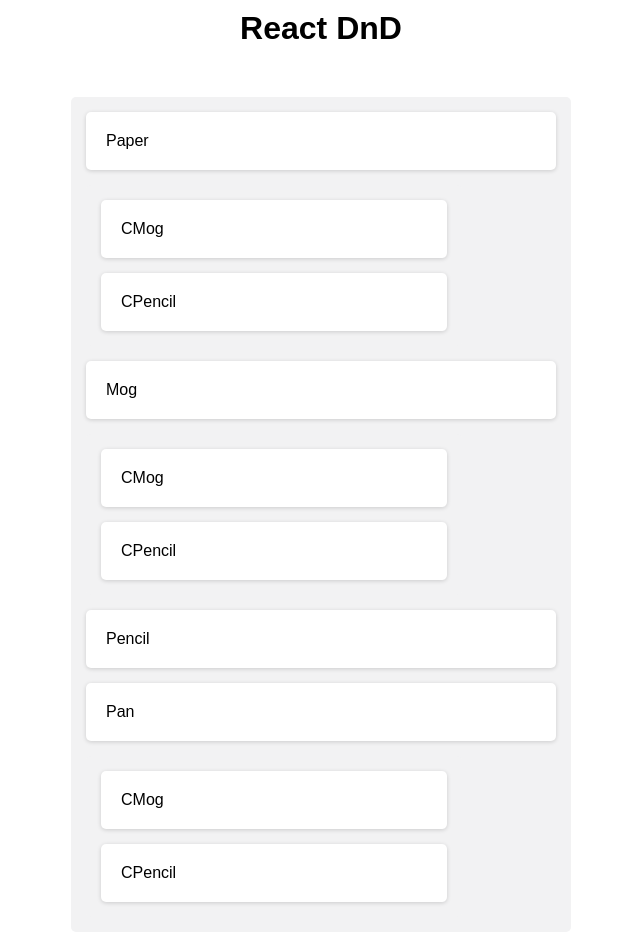
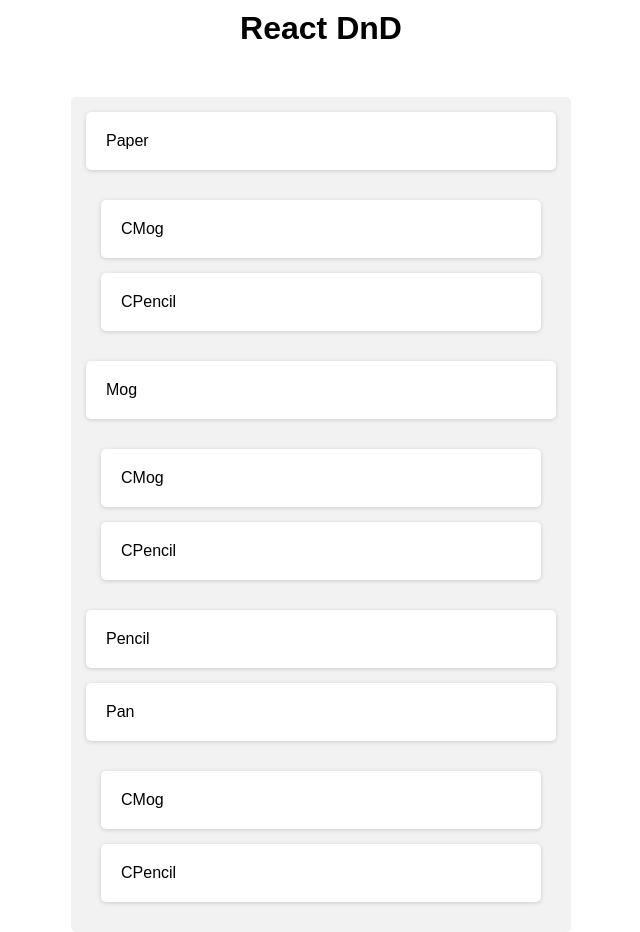
Before and after one commit to itsjahidhasan/react-dnd, a React (Vite) app: page / in a window 1280 px wide. Shown: the whole page, without its empty margins (319-959 px from the left). Built offline with nearby package versions, Linux system fonts and the light colour scheme.

Commit message:
child design updated

```diff
--- a/src/complex-dnd/multiple-parent-child-dnd/components/column/column.component.jsx
+++ b/src/complex-dnd/multiple-parent-child-dnd/components/column/column.component.jsx
@@ -10,7 +10,7 @@ export const Column = ({ tasks }) => {
       return (
         <>
           <Task id={task?.id} title={task?.title} key={task.id} />
-          <div className="column">
+          <div className="column-child">
             <SortableContext
               items={task?.children}
               strategy={verticalListSortingStrategy}
--- a/src/complex-dnd/multiple-parent-child-dnd/components/column/column.css
+++ b/src/complex-dnd/multiple-parent-child-dnd/components/column/column.css
@@ -8,3 +8,13 @@
   flex-direction: column;
   gap: 15px;
 }
+.column-child {
+  background-color: #f2f2f3;
+  border-radius: 5px;
+  padding: 15px;
+  width: 100%;
+  max-width: 500px;
+  display: flex;
+  flex-direction: column;
+  gap: 15px;
+}
```
